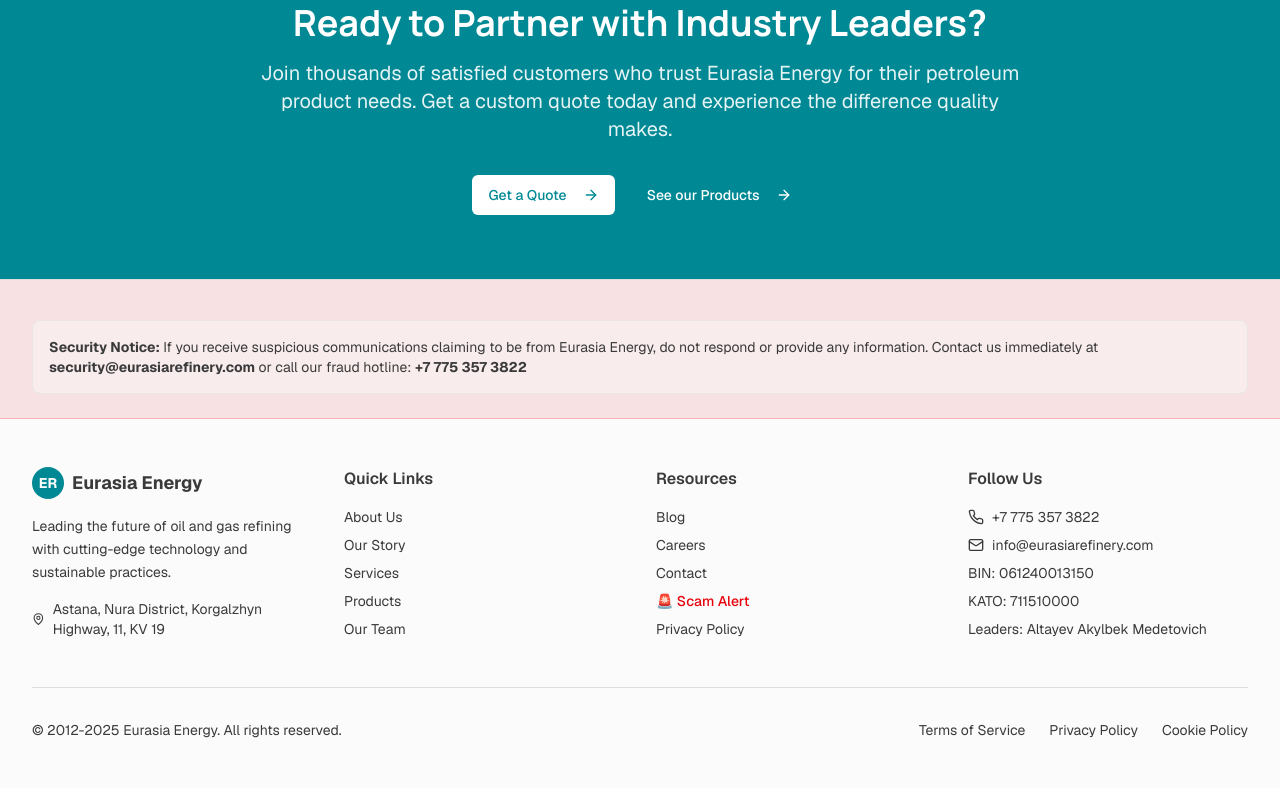
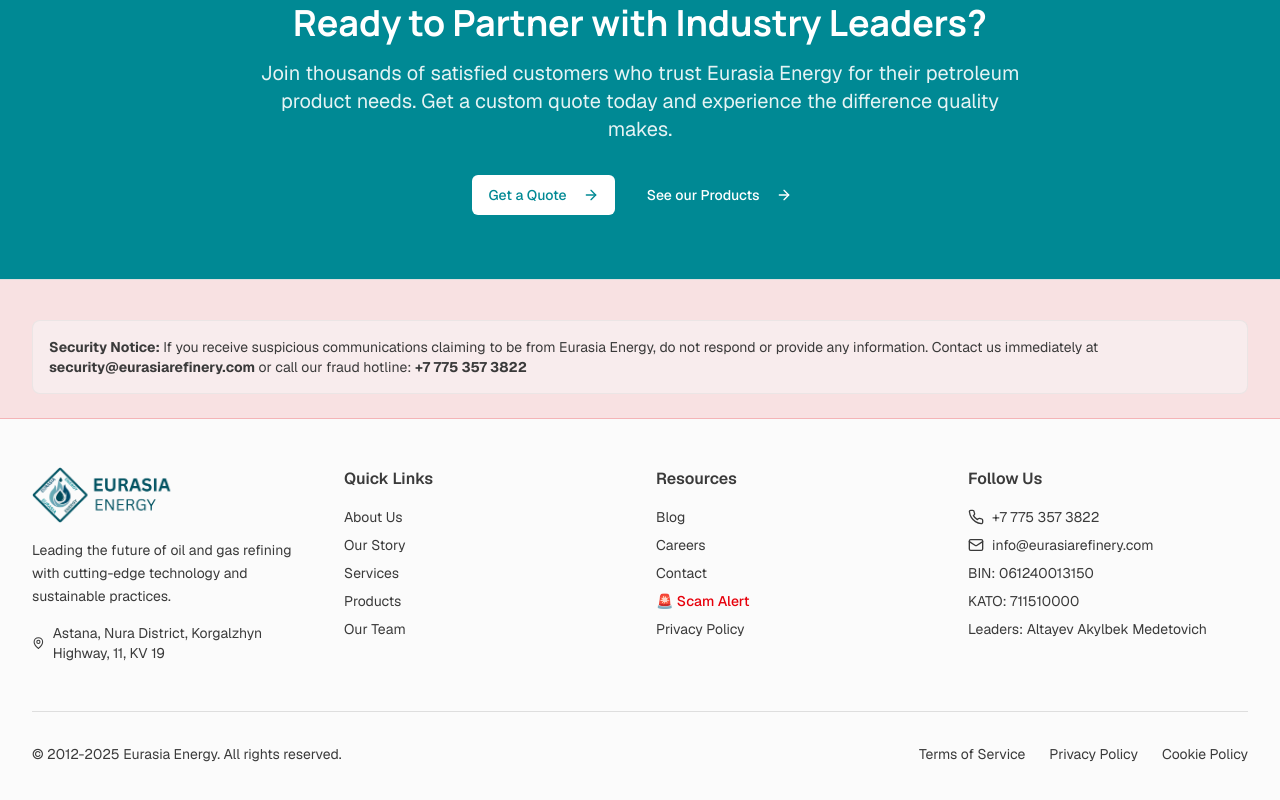
Before and after one commit to ThosynPax/eurasis-refinery, a Next.js app: page / in a window 1280 px wide. Shown: the part 4743-5543 px from the top of the page. Built offline with nearby package versions, Linux system fonts and the light colour scheme.

Commit message:
logo footer

```diff
--- a/components/footer.tsx
+++ b/components/footer.tsx
@@ -28,10 +28,9 @@ export function Footer() {
           {/* Company Info */}
           <div className="space-y-4">
             <div className="flex items-center space-x-2">
-              <div className="w-8 h-8 bg-primary rounded-full flex items-center justify-center">
-                <span className="text-primary-foreground font-bold text-sm">ER</span>
-              </div>
-              <span className="font-bold text-lg text-foreground">Eurasia Energy</span>
+                <a href="/" className="flex items-center space-x-2">
+                <img src="/logo-main.png" alt="Company Logo" className="h-14 w-auto" />
+                </a>
             </div>
             <p className="text-muted-foreground text-sm leading-relaxed">
               Leading the future of oil and gas refining with cutting-edge technology and sustainable practices.
```
